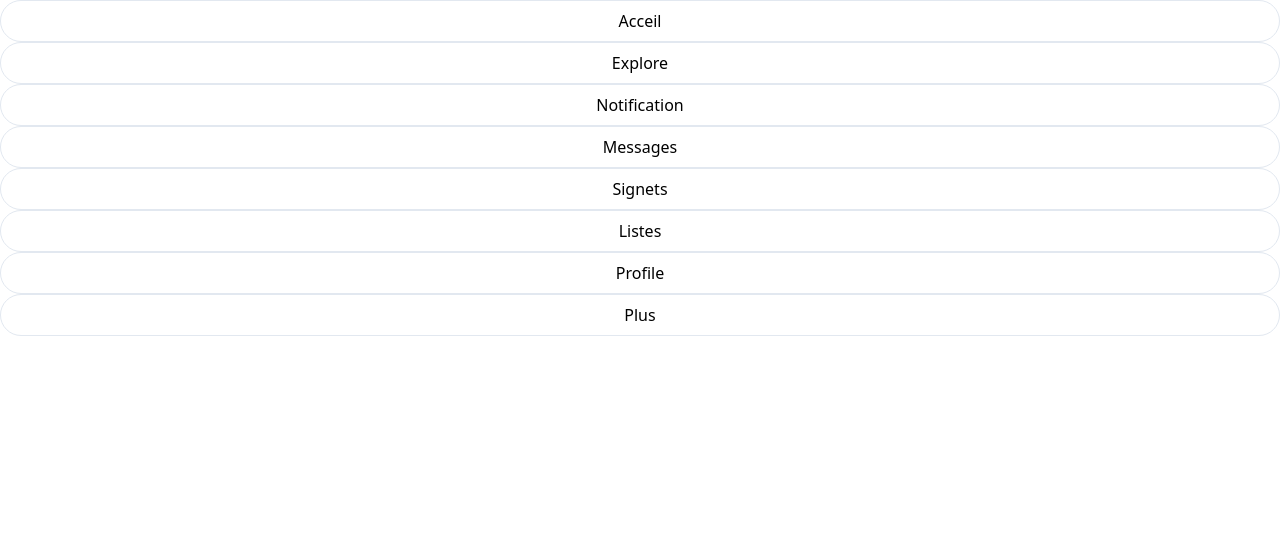
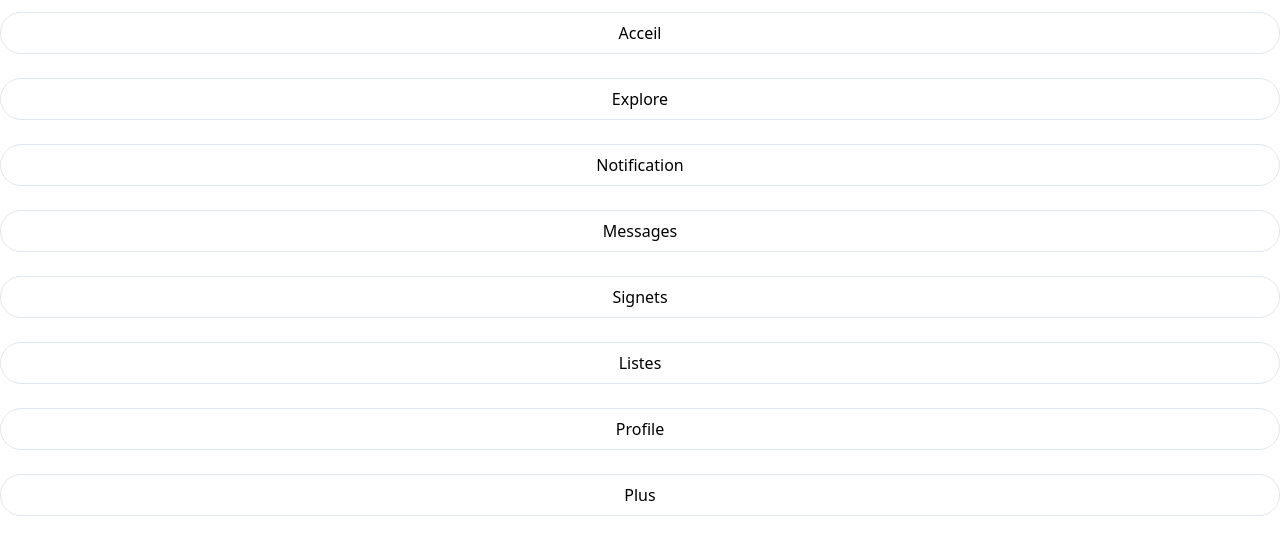
Before and after one commit to larbibaraka/react-twitter, a React (Create React App) app: page / in a window 1280 px wide. Shown: the top 554 px of the page. Built offline with nearby package versions, Linux system fonts and the light colour scheme.

Commit message:
adding padding

```diff
--- a/src/components/LeftSideBar.jsx
+++ b/src/components/LeftSideBar.jsx
@@ -4,14 +4,14 @@ export default function LeftSideBar() {
     return (
 
             <ul className="flex flex-col">
-                <li className=""><a className="text-center block border rounded-full hover:border-red-600  py-2" href="/">Acceil</a></li>
-                <li className=""><a className="text-center block border rounded-full hover:border-red-600  py-2" href="/">Explore</a></li>
-                <li className=""><a className="text-center block border rounded-full hover:border-red-600  py-2" href="/">Notification</a></li>
-                <li className=""><a className="text-center block border rounded-full hover:border-red-600  py-2" href="/">Messages</a></li>
-                <li className=""><a className="text-center block border rounded-full hover:border-red-600  py-2" href="/">Signets</a></li>
-                <li className=""><a className="text-center block border rounded-full hover:border-red-600  py-2" href="/">Listes</a></li>
-                <li className=""><a className="text-center block border rounded-full hover:border-red-600  py-2" href="/">Profile</a></li>
-                <li className=""><a className="text-center block border rounded-full hover:border-red-600  py-2" href="/">Plus</a></li>
+                <li className="py-3"><a className="text-center block border rounded-full hover:border-red-600  py-2" href="/">Acceil</a></li>
+                <li className="py-3"><a className="text-center block border rounded-full hover:border-red-600  py-2" href="/">Explore</a></li>
+                <li className="py-3"><a className="text-center block border rounded-full hover:border-red-600  py-2" href="/">Notification</a></li>
+                <li className="py-3"><a className="text-center block border rounded-full hover:border-red-600  py-2" href="/">Messages</a></li>
+                <li className="py-3"><a className="text-center block border rounded-full hover:border-red-600  py-2" href="/">Signets</a></li>
+                <li className="py-3"><a className="text-center block border rounded-full hover:border-red-600  py-2" href="/">Listes</a></li>
+                <li className="py-3"><a className="text-center block border rounded-full hover:border-red-600  py-2" href="/">Profile</a></li>
+                <li className="py-3"><a className="text-center block border rounded-full hover:border-red-600  py-2" href="/">Plus</a></li>
             </ul>
 
     )
```
